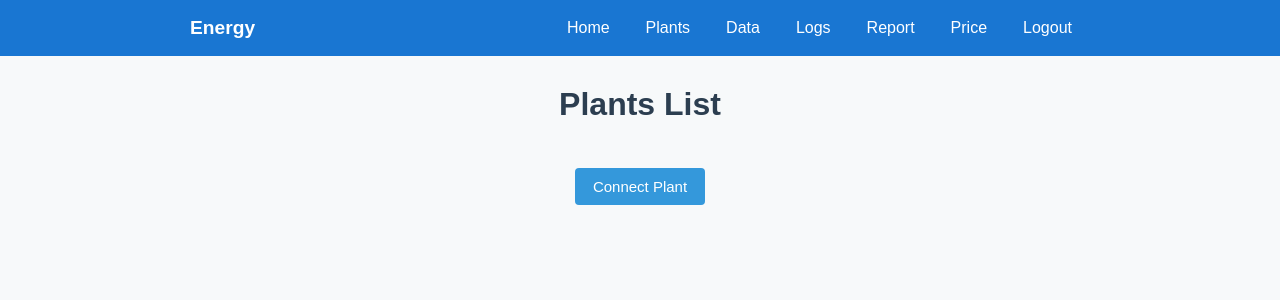
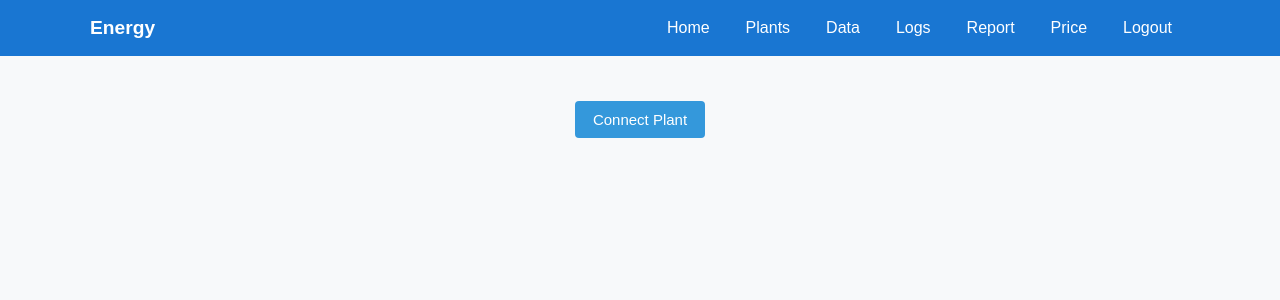
Before and after one commit to valenergy/energy, a Python web app: template templates/plants.html in a window 1280 px wide. Shown: the top 300 px of the page. Run offline with Jinja, Linux system fonts and the light colour scheme; the template is opened without the code that fills it, so the values that code supplies are empty.

Commit message:
refactoring

```diff
--- a/app/routes.py
+++ b/app/routes.py
@@ -4,17 +4,17 @@ from datetime import datetime, timedelta
 from flask_security import login_required
 from zoneinfo import ZoneInfo
 from app.audit import log_audit
-from app.sungrow.get_plant_data import get_plants_current_power
 from app.login_helper import get_valid_access_token, encrypt_token, get_valid_access_token_huawei
 from flask_security import current_user
 import os
 import requests
 import urllib.parse
 from app.sungrow.get_device import get_and_store_devices
+from app.sungrow.get_plant_data import get_plants_current_power
 from app.sungrow.get_plants import get_new_plants
 from app.sungrow.fetch_yield_data import fetch_yield_data
-from app.shutdown import shutdown_plant_via_ems, shutdown_plant_via_device
-from app.start import start_plant_via_ems, start_plant_via_device
+from app.sungrow.shutdown import shutdown_plant_via_ems, shutdown_plant_via_device
+from app.sungrow.start import start_plant_via_ems, start_plant_via_device
 from app.huawei.get_plants import get_new_plants_huawei
 from app.huawei.get_devices import get_and_store_devices_huawei
 from app.huawei.get_devices_live_data import get_plants_current_power_huawei
--- a/static/styles.css
+++ b/static/styles.css
@@ -101,7 +101,7 @@ tr:last-child td {
     display: flex;
     align-items: center;
     justify-content: space-between;
-    max-width: 900px;
+    max-width: 1100px;
     margin: 0 auto;
     padding: 0 10px;
     position: relative;
@@ -242,7 +242,7 @@ tr:last-child td {
 .price-box-row {
     display: flex;
     gap: 24px;
-    margin-bottom: 24px;
+    margin: 24px;
 }
 
 .price-box {
--- a/templates/plants.html
+++ b/templates/plants.html
@@ -8,8 +8,7 @@
 </head>
 <body>
     {% include 'nav.html' %}
-    <div class="container" style="max-width: 1100px; margin: 0 auto;">
-        <h1>Plants List</h1>
+    <div class="container" style="max-width: 1200px; margin: 0 auto;">
         {% if min_price is defined and max_price is defined %}
             <div class="price-box-row">
                 <div class="price-box min-price">
```
Also changed, not shown: server.py (+6 -2 lines), app/sungrow/shutdown.py (renamed from app/shutdown.py), app/sungrow/start.py (renamed from app/start.py).
